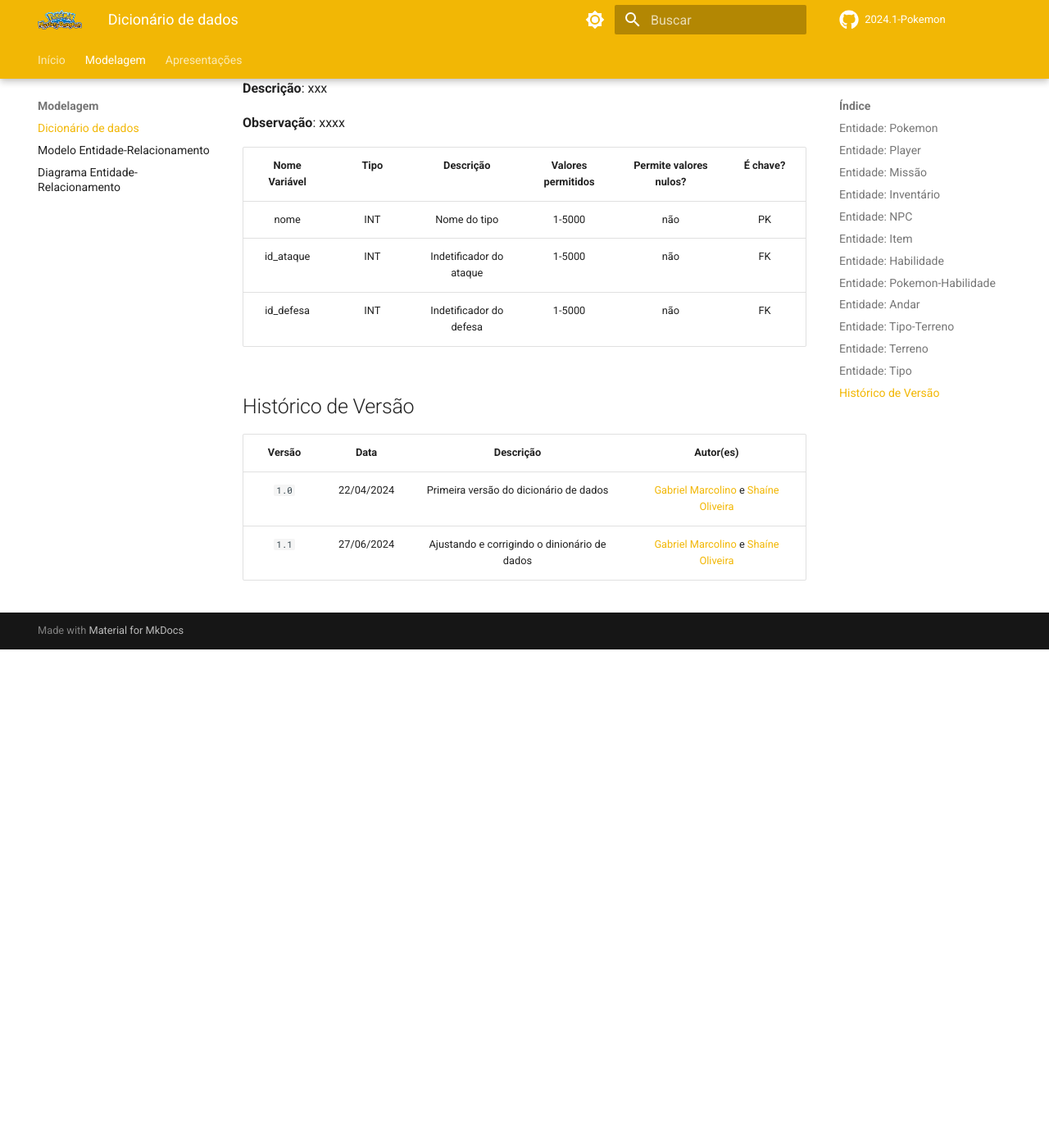
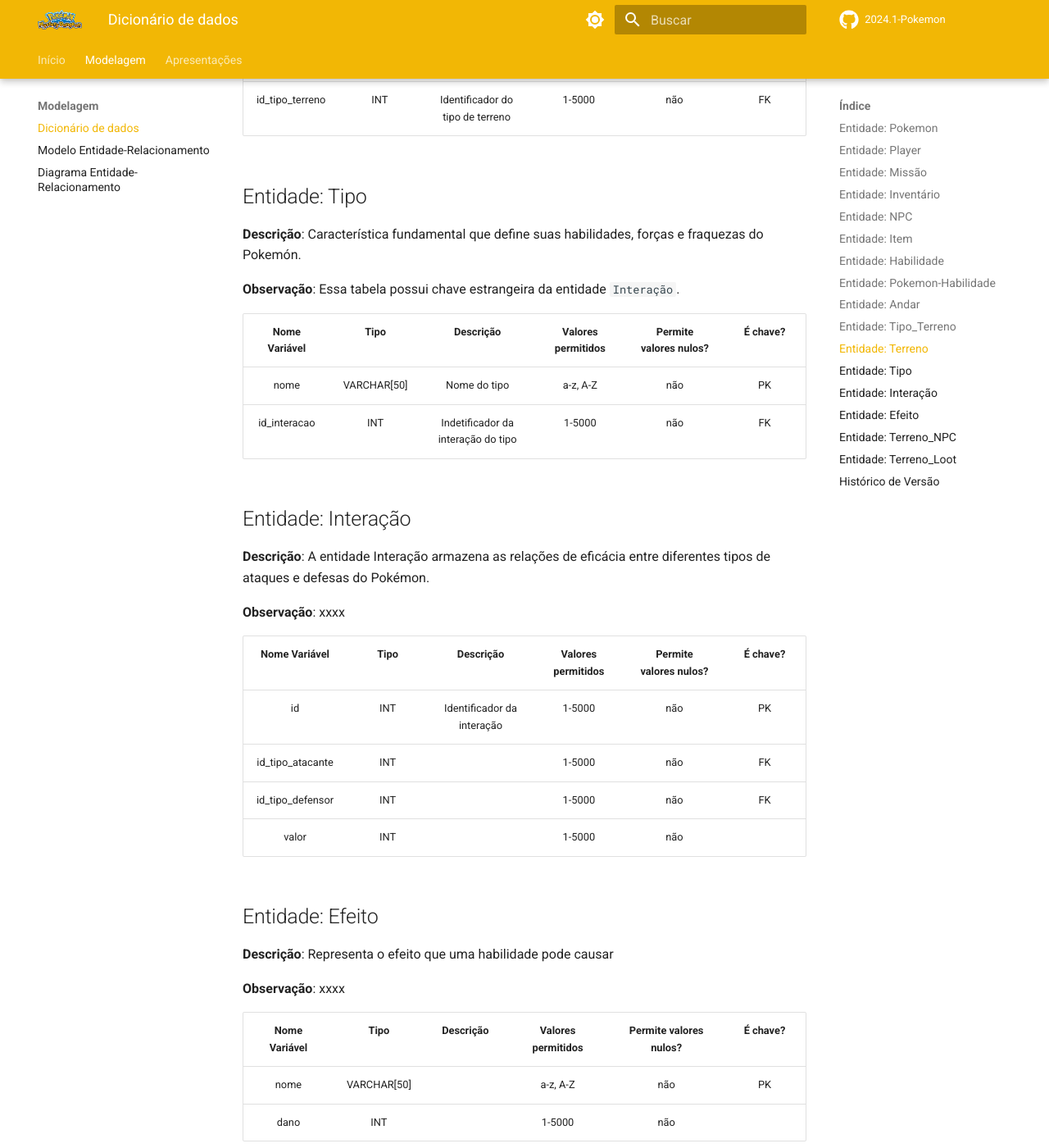
Before and after one commit to SBD1/2024.1-Pokemon, an MkDocs documentation site: the page built from docs/modelagem/dicionario_dados.md, in a window 1280 px wide and 1400 px high, scrolled down 5778 px. Shown: the whole window at 82% size. Built offline with MkDocs 1.6.1 and Material for MkDocs 9.7.7, drawn with Linux system fonts in a browser that asks for light colours; comment, search, counter and statistics services are not loaded; before the commit the page ends 6570 px from its top, so only the background shows below that; some of the changed text lies outside the part shown.

Commit message:
Atualizando dicionário de dados
Co-authored-by: Shaíne Oliveira <shaineoliveira77@hotmail.com>

```diff
--- a/docs/modelagem/dicionario_dados.md
+++ b/docs/modelagem/dicionario_dados.md
@@ -6,20 +6,20 @@ O dicionário de dados são informações sobre os dados armazenados que são pe
 
 **Observação**: Essa tabela possuí chaves estrangeiras da entidade Tipo.
 
-|  Nome Variável  |  Tipo   |               Descrição                | Valores permitidos | Permite valores nulos? | É chave? |
-| :-------------: | :-----: | :------------------------------------: | :----------------: | :--------------------: | :------: |
-|      nome       | VARCHAR |            Nome do Pokemón             |      a-z, A-Z      |          não           |    PK    |
-|     id_tipo     |   INT   |                   -                    |       1-5000       |          não           |    FK    |
-|      nivel      |   INT   |            Nível do Pokemón            |       1-5000       |          não           |    -     |
-|      vida       |   INT   |            Vida do Pokemón             |       1-5000       |          não           |    -     |
-|  ataque_fisico  |   INT   |   Valor do ataque físico do Pokemón    |       1-5000       |          sim           |    -     |
-|  defesa_fisica  |   INT   |   Valor da defesa físico do Pokemón    |       1-5000       |          sim           |    -     |
-| ataque_especial |   INT   |  Valor do ataque especial do Pokemón   |       1-5000       |          sim           |    -     |
-| defesa_especial |   INT   |  Valor da defesa especial do Pokemón   |       1-5000       |          sim           |    -     |
-|   velocidade    |   INT   |     Valor da velocidade do Pokemón     |       1-5000       |          sim           |    -     |
-|    acuracia     |   INT   | Valor da precisão do ataque do Pokemón |       1-5000       |          sim           |    -     |
-|     evasao      |   INT   |                   -                    |       1-5000       |          sim           |    -     |
-|     status      | VARCHAR |                   -                    |       1-5000       |          sim           |    -     |
+|  Nome Variável  |  Tipo   |                         Descrição                         | Valores permitidos | Permite valores nulos? | É chave? |
+| :-------------: | :-----: | :-------------------------------------------------------: | :----------------: | :--------------------: | :------: |
+|      nome       | VARCHAR |                      Nome do Pokemón                      |      a-z, A-Z      |          não           |    PK    |
+|     id_tipo     |   INT   |           Característica fundamental do Pokemón           |       1-5000       |          não           |    FK    |
+|      nivel      |   INT   |                     Nível do Pokemón                      |       1-5000       |          não           |    -     |
+|      vida       |   INT   |                      Vida do Pokemón                      |       1-5000       |          não           |    -     |
+|  ataque_fisico  |   INT   |             Valor do ataque físico do Pokemón             |       1-5000       |          sim           |    -     |
+|  defesa_fisica  |   INT   |             Valor da defesa físico do Pokemón             |       1-5000       |          sim           |    -     |
+| ataque_especial |   INT   |            Valor do ataque especial do Pokemón            |       1-5000       |          sim           |    -     |
+| defesa_especial |   INT   |            Valor da defesa especial do Pokemón            |       1-5000       |          sim           |    -     |
+|   velocidade    |   INT   |              Valor da velocidade do Pokemón               |       1-5000       |          sim           |    -     |
+|    acuracia     |   INT   |          Valor da precisão do ataque do Pokemón           |       1-5000       |          sim           |    -     |
+|     evasao      |   INT   |             Capacidade de esquivar do ataque              |       1-5000       |          sim           |    -     |
+|     status      | VARCHAR | Condições que podem afetar um Pokémon durante as batalhas |       1-5000       |          sim           |    -     |
 
 ## Entidade: Player
 
@@ -27,7 +27,7 @@ O dicionário de dados são informações sobre os dados armazenados que são pe
 
 |   Nome Variável    | Tipo |        Descrição        | Valores permitidos | Permite valores nulos? | É chave? |
 | :----------------: | :--: | :---------------------: | :----------------: | :--------------------: | :------: |
-|         id         | INT  | Identificador do player |       1-5000       |          não           |    FK    |
+|         id         | INT  | Identificador do player |       1-5000       |          não           |    PK    |
 | tamanho_inventario | INT  |  Tamanho do inventário  |       1-5000       |          não           |    FK    |
 
 ## Entidade: Missão
@@ -77,14 +77,16 @@ O dicionário de dados são informações sobre os dados armazenados que são pe
 
 ## Entidade: Habilidade
 
-**Descrição**: Descreve as habilidades disponíveis no jogo, o identificador da habilidade, seu nome, dano e a acurácia.
+**Descrição**: Descreve as habilidades disponíveis no jogo, o identificador da habilidade, seu nome, dano, tipo, efeito e a acurácia.
 
 | Nome Variável |    Tipo     |          Descrição          | Valores permitidos | Permite valores nulos? | É chave? |
 | :-----------: | :---------: | :-------------------------: | :----------------: | :--------------------: | :------: |
 |      id       |     INT     | Identificador da habilidade |       1-5000       |          não           |    PK    |
 |     nome      | VARCHAR[50] |     Nome da habilidade      |      a-z, A-Z      |          não           |          |
-|     tipo      |     INT     | Dano que a habilidade causa |       1-5000       |          não           |          |
+|    id_tipo    |     INT     | Dano que a habilidade causa |       1-5000       |          não           |    FK    |
 |   acuracia    |     INT     |      Precisão do dano       |       1-5000       |          sim           |          |
+|     dano      |     INT     |                             |                    |                        |          |
+|   id_efeito   |     INT     |                             |                    |          não           |    FK    |
 
 ## Entidade: Pokemon-Habilidade
 
@@ -132,15 +135,62 @@ O dicionário de dados são informações sobre os dados armazenados que são pe
 
 ## Entidade: Tipo
 
-**Descrição**: xxx
+**Descrição**: Característica fundamental que define suas habilidades, forças e fraquezas do Pokemón.
+
+**Observação**: Essa tabela possui chave estrangeira da entidade `Interação`.
+
+| Nome Variável |    Tipo     |             Descrição              | Valores permitidos | Permite valores nulos? | É chave? |
+| :-----------: | :---------: | :--------------------------------: | :----------------: | :--------------------: | :------: |
+|     nome      | VARCHAR[50] |            Nome do tipo            |      a-z, A-Z      |          não           |    PK    |
+| id_interacao  |     INT     | Indetificador da interação do tipo |       1-5000       |          não           |    FK    |
+
+## Entidade: Interação
+
+**Descrição**: A entidade Interação armazena as relações de eficácia entre diferentes tipos de ataques e defesas do Pokémon.
 
 **Observação**: xxxx
 
-| Nome Variável | Tipo |        Descrição        | Valores permitidos | Permite valores nulos? | É chave? |
-| :-----------: | :--: | :---------------------: | :----------------: | :--------------------: | :------: |
-|     nome      | INT  |      Nome do tipo       |       1-5000       |          não           |    PK    |
-|   id_ataque   | INT  | Indetificador do ataque |       1-5000       |          não           |    FK    |
-|   id_defesa   | INT  | Indetificador do defesa |       1-5000       |          não           |    FK    |
+|  Nome Variável   | Tipo |         Descrição          | Valores permitidos | Permite valores nulos? | É chave? |
+| :--------------: | :--: | :------------------------: | :----------------: | :--------------------: | :------: |
+|        id        | INT  | Identificador da interação |       1-5000       |          não           |    PK    |
+| id_tipo_atacante | INT  |                            |       1-5000       |          não           |    FK    |
+| id_tipo_defensor | INT  |                            |       1-5000       |          não           |    FK    |
+|      valor       | INT  |                            |       1-5000       |          não           |          |
+
+## Entidade: Efeito
+
+**Descrição**: Representa o efeito que uma habilidade pode causar
+
+**Observação**: xxxx
+
+| Nome Variável |    Tipo     | Descrição | Valores permitidos | Permite valores nulos? | É chave? |
+| :-----------: | :---------: | :-------: | :----------------: | :--------------------: | :------: |
+|     nome      | VARCHAR[50] |           |      a-z, A-Z      |          não           |    PK    |
+|     dano      |     INT     |           |       1-5000       |          não           |          |
+
+## Entidade: Terreno_NPC
+
+**Descrição**: Tabela auxiliar para indicar onde o npc está no terreno.
+
+**Observação**: Essa tabela possui chaves estrangeiras das entidades `Terreno` e `NPC`.
+
+| Nome Variável | Tipo | Descrição | Valores permitidos | Permite valores nulos? | É chave? |
+| :-----------: | :--: | :-------: | :----------------: | :--------------------: | :------: |
+|      id       | INT  |           |       1-5000       |          não           |    PK    |
+|  id_terreno   | INT  |           |       1-5000       |          não           |    FK    |
+|    id_npc     | INT  |           |       1-5000       |          não           |    FK    |
+
+## Entidade: Terreno_Loot
+
+**Descrição**: Tabela auxiliar para indicar qual loot está no terreno.
+
+**Observação**: Essa tabela possui chaves estrangeiras das entidades `Terreno` e `Loot`.
+
+| Nome Variável | Tipo | Descrição | Valores permitidos | Permite valores nulos? | É chave? |
+| :-----------: | :--: | :-------: | :----------------: | :--------------------: | :------: |
+|      id       | INT  |           |       1-5000       |          não           |    PK    |
+|  id_terreno   | INT  |           |       1-5000       |          não           |    FK    |
+|    id_loot    | INT  |           |       1-5000       |          não           |    FK    |
 
 ## Histórico de Versão
 
@@ -148,3 +198,4 @@ O dicionário de dados são informações sobre os dados armazenados que são pe
 | :----: | :--------: | :------------------------------------------: | :--------------------------------------------------------------------------------------------------------: |
 | `1.0`  | 22/04/2024 |    Primeira versão do dicionário de dados    | [Gabriel Marcolino](https://github.com/GabrielMR360) e [Shaíne Oliveira](ttps://github.com/ShaineOliveira) |
 | `1.1`  | 27/06/2024 | Ajustando e corrigindo o dinionário de dados | [Gabriel Marcolino](https://github.com/GabrielMR360) e [Shaíne Oliveira](ttps://github.com/ShaineOliveira) |
+| `1.2`  | 12/07/2024 |       Adicionando atributos e tabelas        | [Gabriel Marcolino](https://github.com/GabrielMR360) e [Shaíne Oliveira](ttps://github.com/ShaineOliveira) |
```
Also changed, not shown: other parts of docs/modelagem/dicionario_dados.md (+4 -3 lines).
